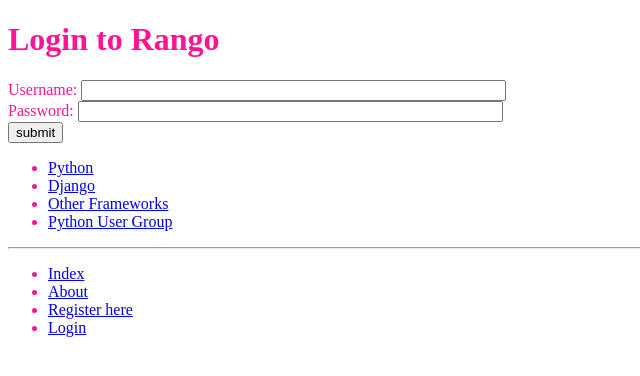
After one commit to ZhangQvQ/mysite, a Django app: page /rango/login/ in a window 1280 px wide. The commit adds this page. Shown: the top 376 px of the page, without its empty margins (0-640 px from the left). Run offline with Django 3.2, Linux system fonts and the light colour scheme; data comes from the database, SQL or seed files in the repository; both versions use the stored data as it was after the commit.

Commit message:
add some page: login/ logout/ restricted/ register/

```diff
--- a/tango_with_django_project/rango/admin.py
+++ b/tango_with_django_project/rango/admin.py
@@ -1,5 +1,5 @@
 from django.contrib import admin
-from rango.models import Category, Page
+from rango.models import Category, Page, UserProfile
 # Register your models here.
 
 class PageAdmin(admin.ModelAdmin):
@@ -10,3 +10,4 @@ class CategoryAdmin(admin.ModelAdmin):
 
 admin.site.register(Category, CategoryAdmin)
 admin.site.register(Page, PageAdmin)
+admin.site.register(UserProfile)
--- a/tango_with_django_project/rango/models.py
+++ b/tango_with_django_project/rango/models.py
@@ -1,5 +1,6 @@
 from django.db import models
 from django.template.defaultfilters import slugify
+from django.contrib.auth.models import User
 
 # Create your models here.
 class Category(models.Model):
@@ -25,3 +26,11 @@ class Page(models.Model):
 
     def __str__(self):
         return self.title
+
+class UserProfile(models.Model):
+    user = models.OneToOneField(User, on_delete=models.CASCADE)
+    website = models.URLField(blank=True)
+    picture = models.ImageField(upload_to='profile_images', blank=True)
+
+    def __str__(self):
+        return self.user.username
--- a/tango_with_django_project/rango/urls.py
+++ b/tango_with_django_project/rango/urls.py
@@ -8,4 +8,8 @@ urlpatterns = [
 	path('add_category/', views.add_category, name='add_category'),
         path('category/<slug:category_name_slug>/add_page/', views.add_page, name='add_page'),
         path('category/<slug:category_name_slug>/', views.show_category, name='show_category'),
+        path('register/', views.register, name='register'),
+        path('login/', views.user_login, name='login'),
+        path('restricted/', views.restricted, name='restricted'),
+        path('logout/', views.user_logout, name="logout"),
         ]
--- a/tango_with_django_project/rango/views.py
+++ b/tango_with_django_project/rango/views.py
@@ -1,7 +1,10 @@
 from django.shortcuts import render
-from django.http import HttpResponse
+from django.urls import reverse
+from django.contrib.auth import authenticate, login, logout
+from django.contrib.auth.decorators import login_required
+from django.http import HttpResponse, HttpResponseRedirect
 from rango.models import Category, Page
-from rango.forms import CategoryForm, PageForm
+from rango.forms import CategoryForm, PageForm, UserForm, UserProfileForm
 
 def index(request):
     category_list = Category.objects.order_by('-likes')[:5]
@@ -28,6 +31,7 @@ def show_category(request, category_name_slug):
 
     return render(request, 'rango/category.html', context_dict)
 
+@login_required
 def add_category(request):
     form = CategoryForm()
     if request.method == 'POST':
@@ -40,6 +44,7 @@ def add_category(request):
 
     return render(request, 'rango/add_category.html', {'form': form})
 
+@login_required
 def add_page(request, category_name_slug):
     try:
         category = Category.objects.get(slug=category_name_slug)
@@ -60,3 +65,62 @@ def add_page(request, category_name_slug):
     context_dict = {'form': form, 'category': category}
 
     return render(request, 'rango/add_page.html', context_dict)
+
+def register(request):
+        registered = False
+        if request.method == 'POST':
+            user_form = UserForm(data=request.POST)
+            profile_form = UserProfileForm(data=request.POST)
+
+            if user_form.is_valid() and profile_form.is_valid():
+                user = user_form.save()
+
+                user.set_password(user.password)
+                user.save()
+
+                profile = profile_form.save(commit=False)
+                profile.user = user
+
+                if 'picture' in request.FILES:
+                    profile.picture = request.FILES['picture']
+
+                profile.save()
+
+                registered = True
+            else:
+                print(user_form.errors, profile_form.errors)
+        else:
+            user_form = UserForm()
+            profile_form = UserProfileForm
+
+        return render(request, 'rango/register.html', {'user_form': user_form,
+            'profile_form': profile_form, 'registered': registered})
+
+def user_login(request):
+    if request.method == 'POST':
+        username = request.POST.get('username')
+        password = request.POST.get('password')
+
+        user = authenticate(username=username, password=password)
+
+        if user:
+            if user.is_active:
+                login(request, user)
+                return HttpResponseRedirect(reverse('rango:index'))
+            else:
+                return HttpResponse("Your Rango account is disabled.")
+        else:
+            print("Invalid login details: {0}, {1}".format(username, password))
+            return HttpResponse("Invalid login details supplied.")
+    else:
+        return render(request, 'rango/login.html', {})
+
+@login_required
+def user_logout(request):
+    logout(request)
+    return HttpResponseRedirect(reverse('rango:index'))
+
+@login_required
+def restricted(request):
+    context_dict = {'message': "Since you're logged in, you can see this text!"}
+    return render(request, 'rango/restricted.html', context=context_dict)
--- a/tango_with_django_project/templates/rango/base.html
+++ b/tango_with_django_project/templates/rango/base.html
@@ -16,7 +16,7 @@
 	<body style="color: deeppink; background-size: 100% auto;">
 		<div>
 		{% block body_block %}
-			This is body_block's default content.
+			This is body_block s default content.
 		{% endblock %}
 		</div>
 		<div>
@@ -29,7 +29,14 @@
 			<ul>
 				<li><a href="{% url 'rango:index' %}">Index</a></li>
 				<li><a href="{% url 'rango:about' %}">About</a></li>
+				{% if not user.is_authenticated %}
+				<li><a href="{% url 'rango:register' %}">Register here</a></li>
+				<li><a href="{% url 'rango:login' %}">Login</a></li>
+				{% else %}
+				<li><a href="{% url 'rango:restricted' %}">Restricted Page</a></li>
+				<li><a href="{% url 'rango:logout' %}">Logout</a></li>
 				<li><a href="{% url 'rango:add_category' %}">Add New Category</a></li>
+				{% endif %}
 			</ul>
 		</div>
 	</body>
--- /dev/null
+++ b/tango_with_django_project/templates/rango/login.html
@@ -0,0 +1,18 @@
+{% extends 'rango/base.html' %}
+{% load staticfiles %}
+
+{% block title_block %}
+	Login
+{% endblock %}
+
+{% block body_block %}
+	<h1>Login to Rango</h1>
+	<form id="login_form" method="post" action="{% url 'rango:login' %}">
+		{% csrf_token %}
+		Username: <input type="text" name="username" value="" size="50" />
+		<br />
+		Password: <input type="password" name="password" value="" size="50" />
+		<br />
+		<input type="submit" value="submit" />
+	</form>
+{% endblock %}
```
Also changed, not shown: tango_with_django_project/rango/forms.py (+30 -17 lines), tango_with_django_project/tango_with_django_project/settings.py (+10 -0 lines), tango_with_django_project/templates/rango/category.html (+6 -2 lines), tango_with_django_project/templates/rango/index.html (+7 -1 lines), tango_with_django_project/templates/rango/register.html (added, +25 -0 lines), tango_with_django_project/templates/rango/restricted.html (added, +12 -0 lines), tango_with_django_project/db.sqlite3, tango_with_django_project/media/profile_images/70297930_p0.jpg (added), tango_with_django_project/rango/migrations/0004_auto_20190906_1301.py (added), 1 other file.
